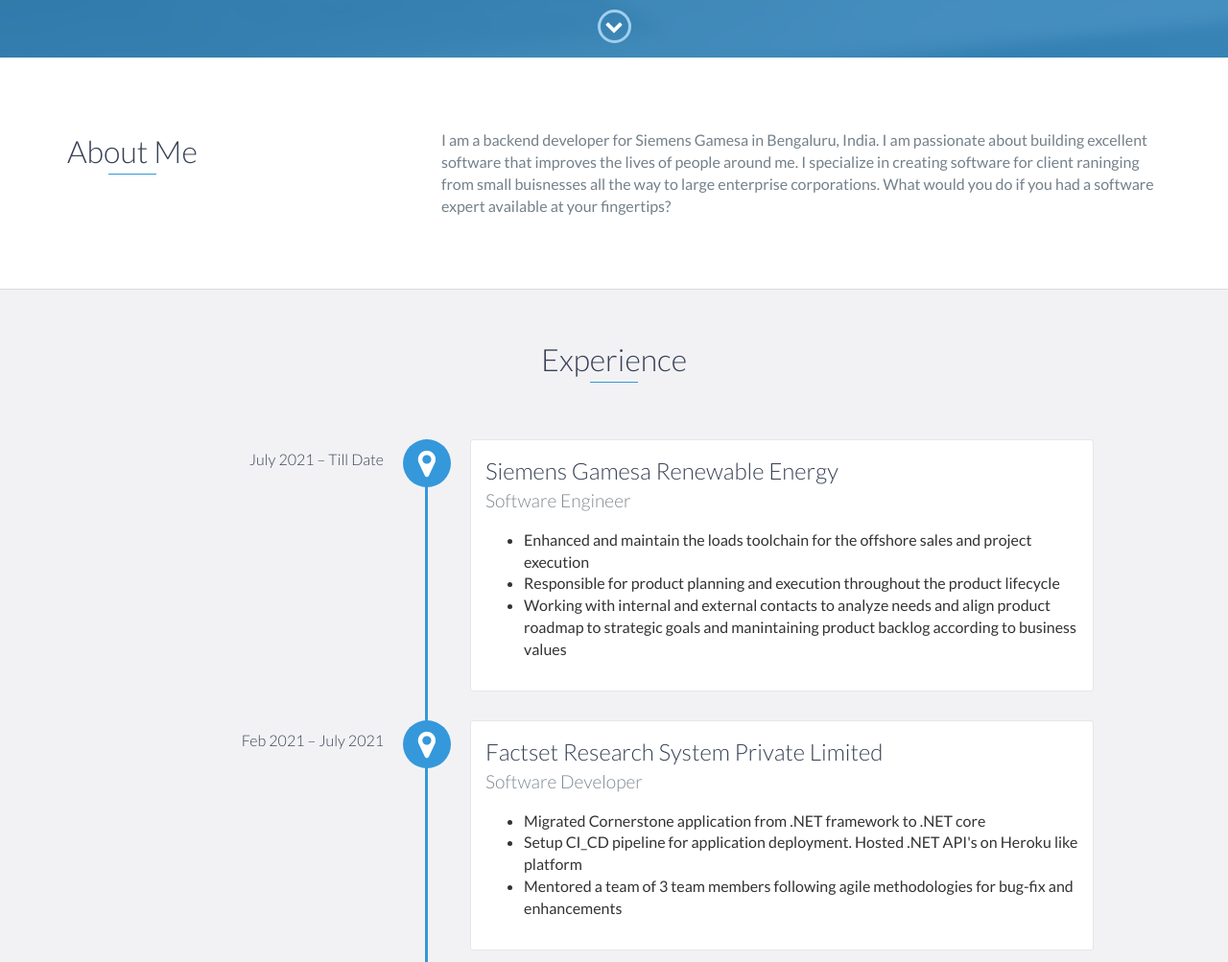
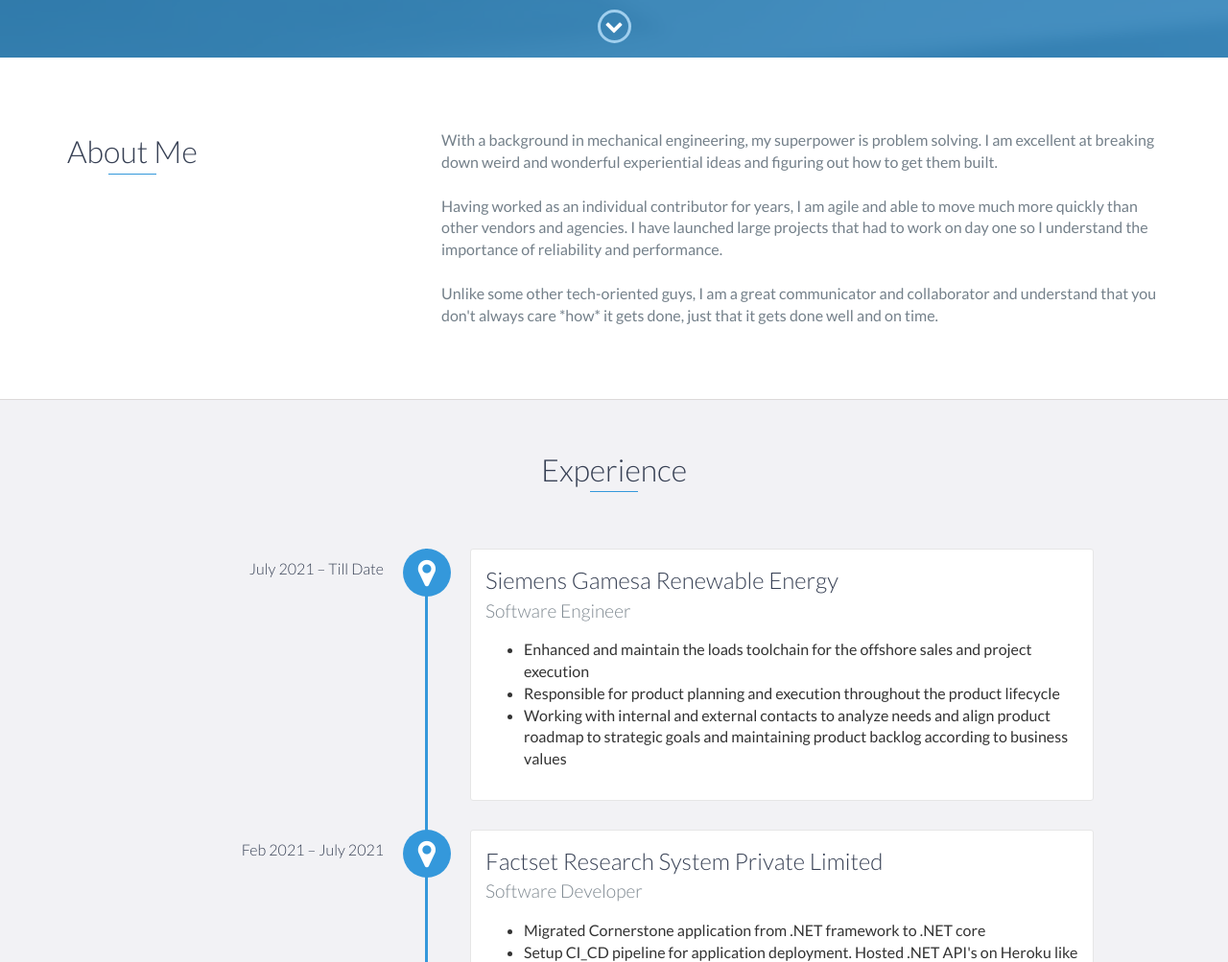
Before and after one commit to Bishikh90/BishikhPortfolio, a website: page index.html in a window 1280 px wide. Shown: the part 740-1743 px from the top of the page at 96% size. Drawn offline with nearby package versions, Linux system fonts and the light colour scheme.

Commit message:
Modified as per the suggestion

```diff
--- a/index.html
+++ b/index.html
@@ -50,7 +50,7 @@
         <div id="lead-content">
             <h1>Bishikh Pal</h1>
             <h2>Software Engineer</h2>
-            <a href="#" class="btn-rounded-white">Download Resume</a>
+            <a href="images/Resume.pdf" class="btn-rounded-white">Download Resume</a>
         </div>
         <!-- End #lead-content -->
 
@@ -73,9 +73,17 @@
                 </div>
                 <div class="col-md-8">
                     <p>
-                    I am a backend developer for Siemens Gamesa in Bengaluru, India. I am passionate about building excellent software that improves the lives of people around me.
-                    I specialize in creating software for client raninging from small buisnesses all the way to large enterprise corporations.
-                    What would you do if you had a software expert available at your fingertips?
+                    With a background in mechanical engineering, my superpower is problem solving. I am excellent at breaking down weird and wonderful experiential ideas
+                    and figuring out how to get them built.
+                    <br>
+                    <br>
+                    Having worked as an individual contributor for years, I am agile and able to move much more quickly than other
+                    vendors and agencies. I have launched large projects that had to work on day one so I understand the importance of reliability and performance.
+                    <br>
+                    <br>
+                    Unlike some other tech-oriented guys, I am a great communicator and collaborator and understand that you don't always care *how* it gets done, just
+                    that it gets done well and on time.
+
                     </p>
                 </div>
             </div>
@@ -99,7 +107,7 @@
                         </li>
                         <li>
                             Working with internal and external contacts to analyze needs and align product roadmap to strategic goals and
-                            manintaining product backlog according to business values
+                            maintaining product backlog according to business values
                         </li>
                     </ul>
                 </p>
```
Also changed, not shown: 1 other file.
